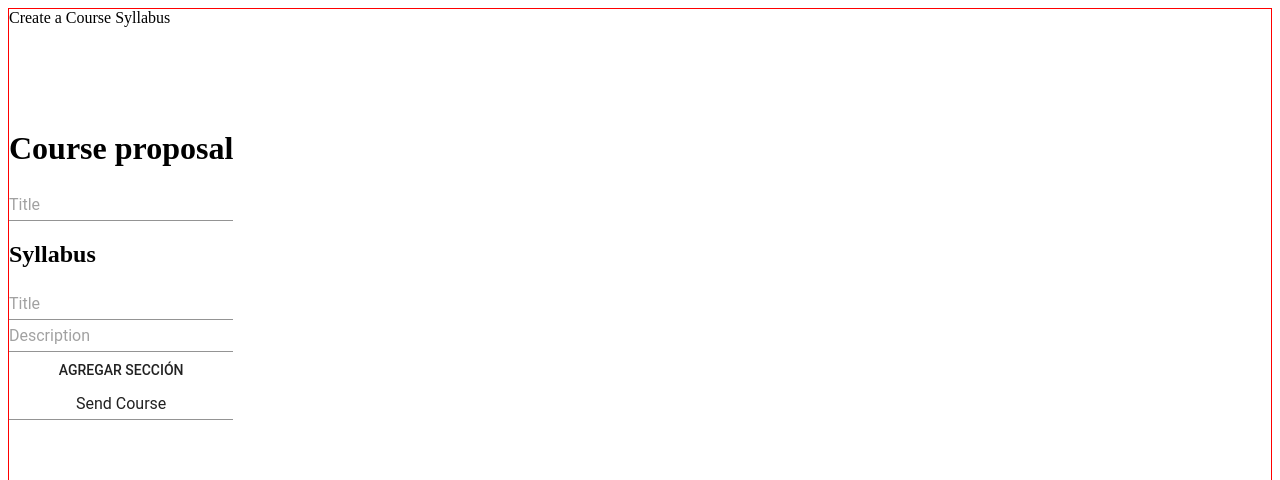
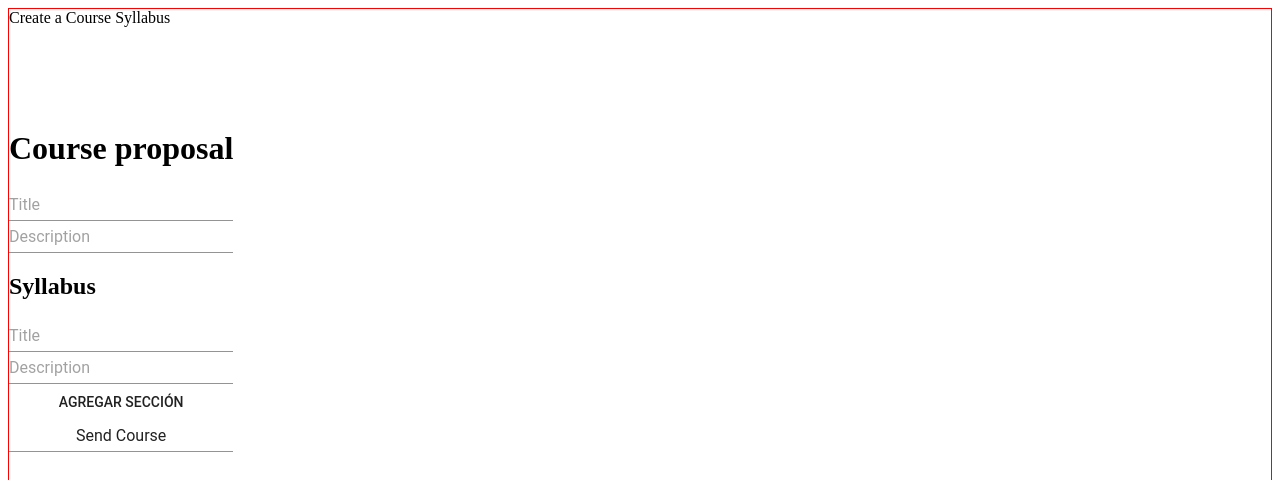
Before and after one commit to LeonidasEsteban/course-polling, a Next.js app: page / in a window 1280 px wide. Shown: the top 480 px of the page. Built offline with nearby package versions, Linux system fonts and the light colour scheme.

Commit message:
Update form.js

```diff
--- a/components/form.js
+++ b/components/form.js
@@ -54,6 +54,7 @@ class Form extends Component {
         <FormControl>
           <h1>Course proposal</h1>
           <Input name="title" placeholder="Title" />
+          <Input name="description" placeholder="Description" />
           <div>
             <h2>Syllabus</h2>
           </div>
```
